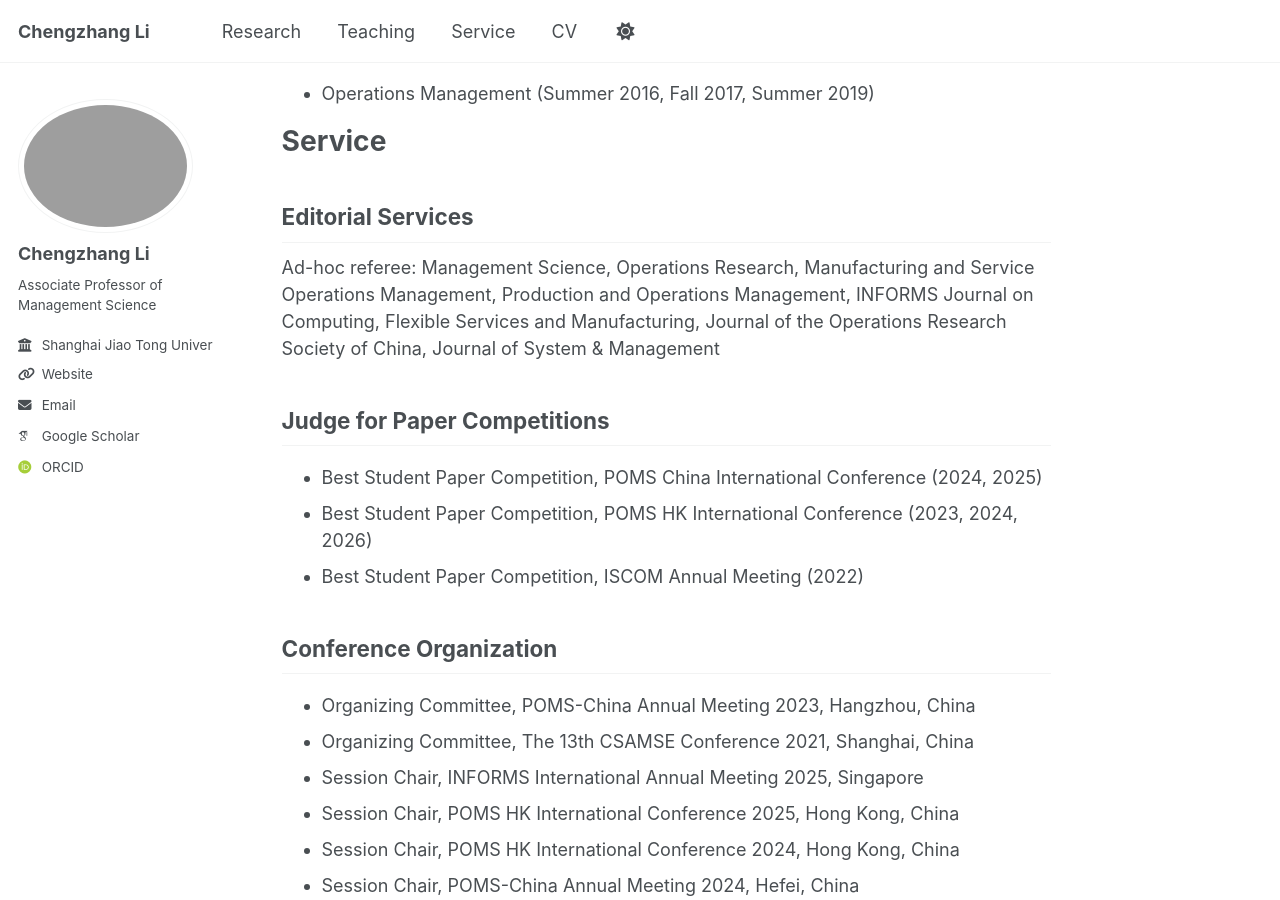
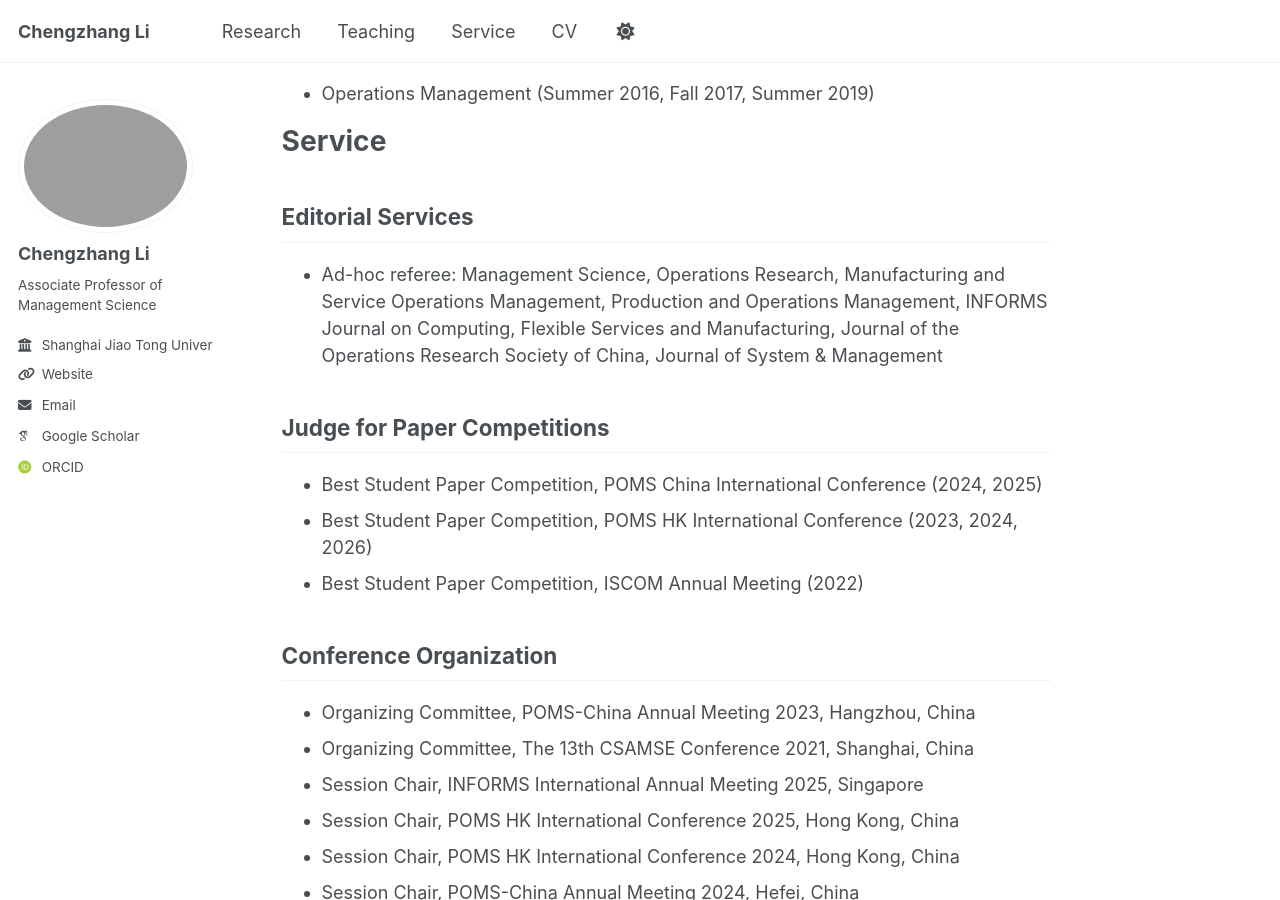
Before and after one commit to li-chengzhang/li-chengzhang.github.io, a Jekyll site: the page built from _pages/about.md, in a window 1280 px wide and 900 px high, scrolled down 1660 px. Built offline with Jekyll 4.4.1, drawn with Linux system fonts in a browser that asks for light colours; some web fonts are replaced; a script that is not in the unit is left out.

```diff
--- a/_pages/about.md
+++ b/_pages/about.md
@@ -55,7 +55,7 @@ I am an Associate Professor in the Department of Management Science at Antai Col
 
 # Service
 ## Editorial Services
-Ad-hoc referee: Management Science, Operations Research, Manufacturing and Service Operations Management, Production and Operations Management, INFORMS Journal on Computing, Flexible Services and Manufacturing, Journal of the Operations Research Society of China, Journal of System & Management
+- Ad-hoc referee: Management Science, Operations Research, Manufacturing and Service Operations Management, Production and Operations Management, INFORMS Journal on Computing, Flexible Services and Manufacturing, Journal of the Operations Research Society of China, Journal of System & Management
 
 ## Judge for Paper Competitions
 - Best Student Paper Competition, POMS China International Conference (2024, 2025)
```
